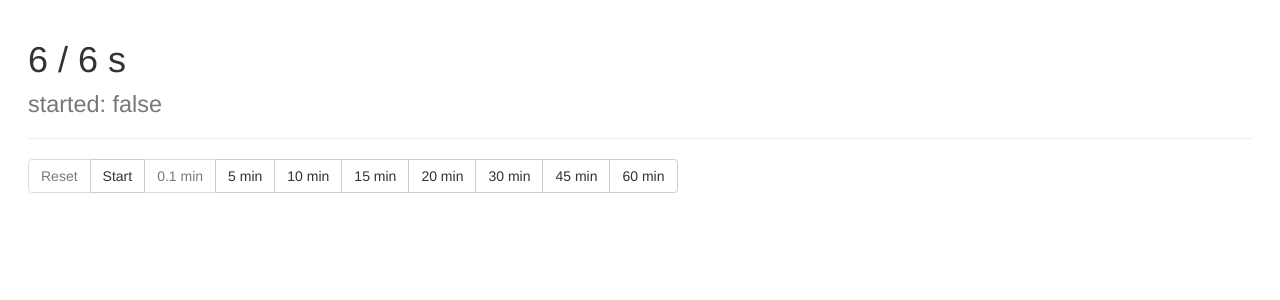
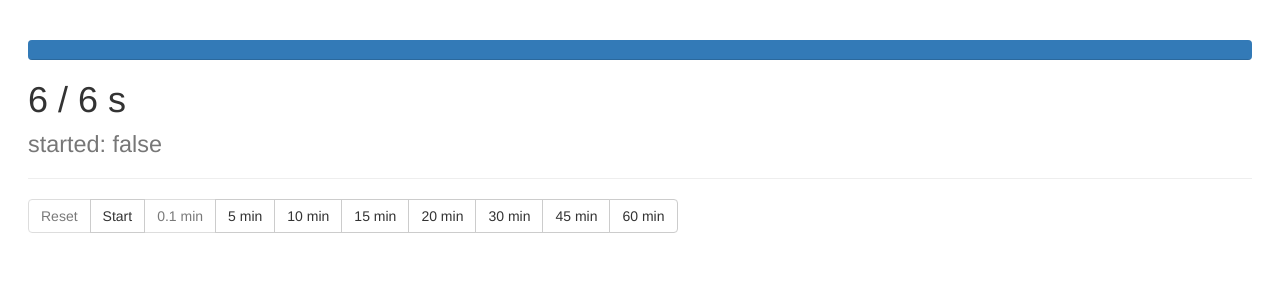
Before and after one commit to vhamal/mindfulnets-website, a React app: page / in a window 1280 px wide. Shown: the top 300 px of the page. Built offline with nearby package versions, Linux system fonts and the light colour scheme; no server answers; the HTML template or start-up script is replaced by a standard one; what vertx3-eventbus-client would draw is missing.

Commit message:
Add progress bar

```diff
--- a/app/components/timer/Timer.jsx
+++ b/app/components/timer/Timer.jsx
@@ -1,5 +1,5 @@
 import React from 'react';
-import { Button, ButtonGroup, PageHeader } from 'react-bootstrap';
+import { Button, ButtonGroup, PageHeader, ProgressBar } from 'react-bootstrap';
 import EventBus from 'vertx3-eventbus-client';
 import practices from '../practices';
 import './Timer.css';
@@ -81,6 +81,7 @@ export default class Timer extends React.Component {
     return (
       <div className='Timer-component'>
         <PageHeader>
+          <ProgressBar now={this.state.remainingSeconds*100.0/this.state.totalSeconds} />
           {this.state.remainingSeconds} / {this.state.totalSeconds} s
           <p><small>started: {`${this.state.started}`}</small></p>
         </PageHeader>
```
